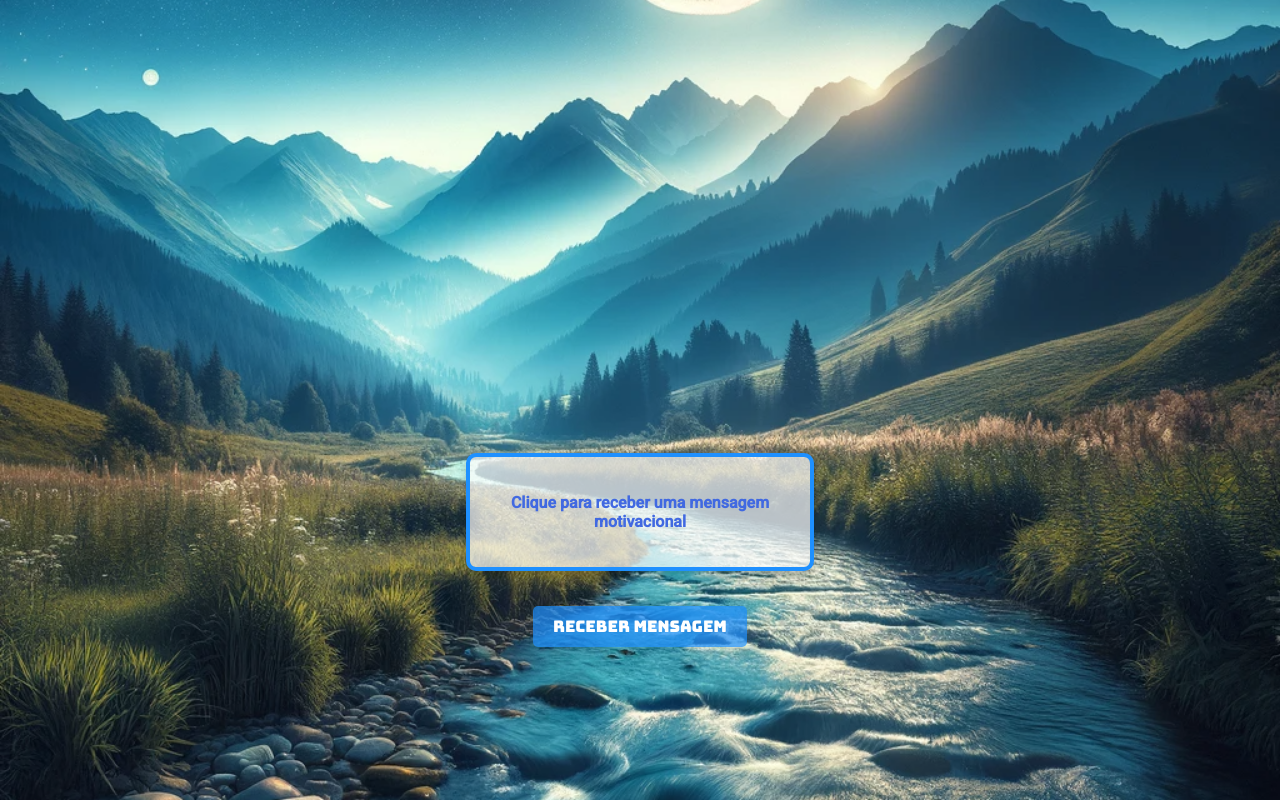
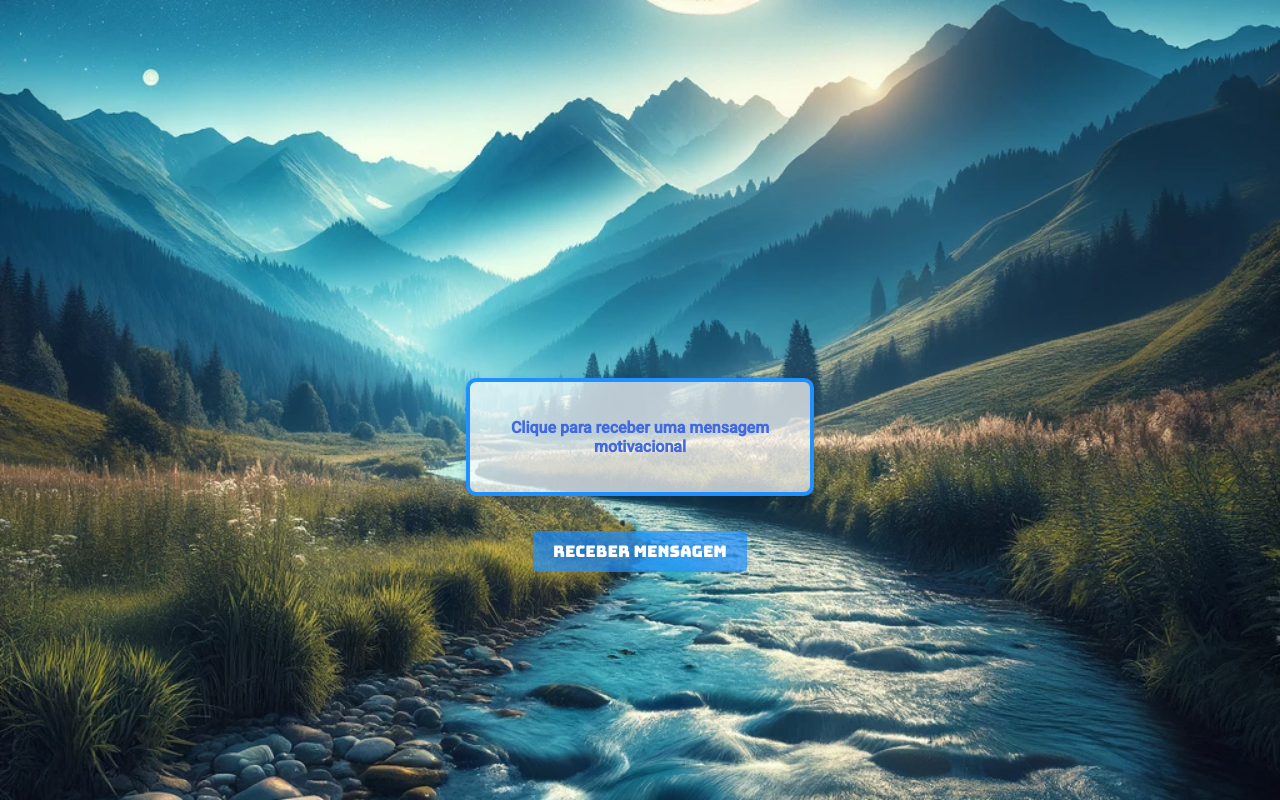
Before and after one commit to RodCinelli/Frases-Motivacionais, a React (Create React App) app: page / in a window 1280 px wide. Built offline with nearby package versions, Linux system fonts and the light colour scheme.

Commit message:
Update App.css

```diff
--- a/src/App.css
+++ b/src/App.css
@@ -20,7 +20,7 @@ body {
 }
 
 .mensagem-container {
-  margin-top: 300px;
+  margin-top: 150px;
   font-weight: 700;
   padding: 20px;
   border: 4px solid #1E90FF; /* Cor da borda atualizada */
```
